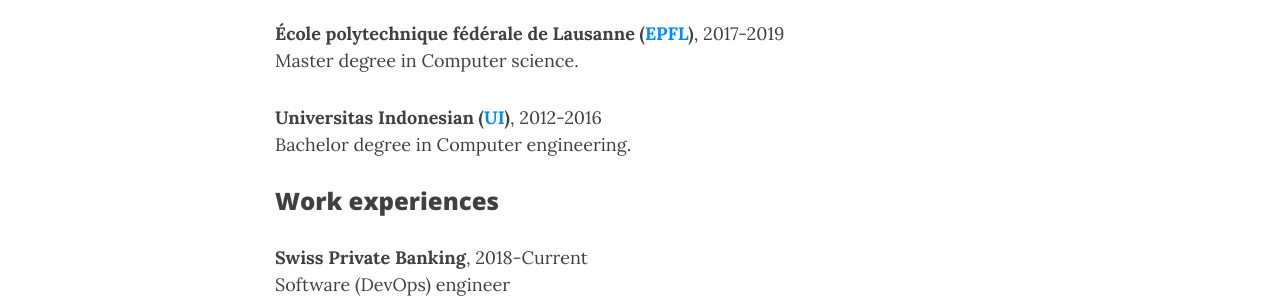
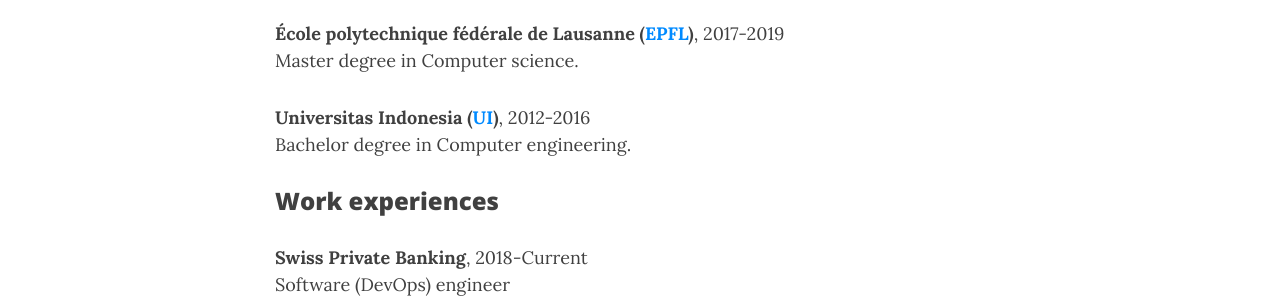
Before and after one commit to sanadhis/sanadhis.github.io, a Jekyll site: the page built from aboutme.md, in a window 1280 px wide and 900 px high, scrolled down 786 px. Shown: the part 154-454 px from the top of the window. Built offline with Jekyll 4.4.1, drawn with Linux system fonts in a browser that asks for light colours; nearby versions of some CDN libraries.

Commit message:
Update 404 with image, update readme and fix typo in aboutme

```diff
--- a/404.html
+++ b/404.html
@@ -22,4 +22,5 @@
 
   <p><strong>Page not found :(</strong></p>
   <p>The requested page could not be found.</p>
+  <img src="{{ '/assets/img/404-southpark.jpg' | relative_url }}" />
 </div>
--- a/aboutme.md
+++ b/aboutme.md
@@ -21,7 +21,7 @@
 **École polytechnique fédérale de Lausanne ([EPFL](https://www.epfl.ch/schools/ic/))**, 2017-2019 <br>
 Master degree in Computer science.
 
-**Universitas Indonesian ([UI](https://eng.ui.ac.id/en/))**, 2012-2016 <br>
+**Universitas Indonesia ([UI](https://eng.ui.ac.id/en/))**, 2012-2016 <br>
 Bachelor degree in Computer engineering.
 
 ### Work experiences
```
Also changed, not shown: README.md.
